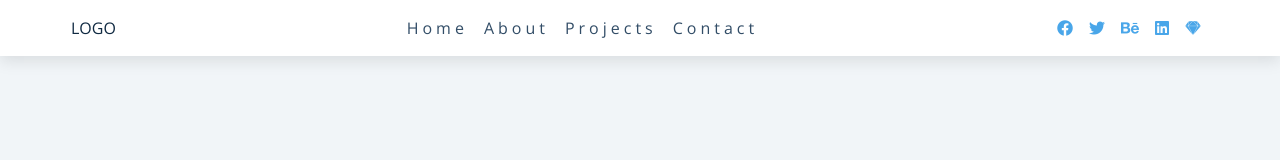
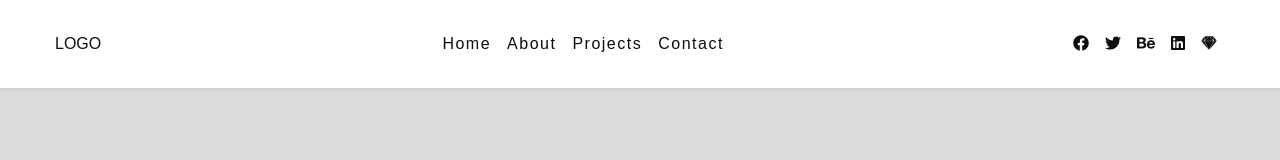
Before and after one commit to hamza-aamir-1/SMIT_FreeCodeCamp_Project_4, a plain HTML site: page index.html in a window 1280 px wide. Drawn offline with nearby package versions, Linux system fonts and the light colour scheme.

Commit message:
Improvements in Design

```diff
--- a/style.css
+++ b/style.css
@@ -1,142 +1,30 @@
-@import url("https://fonts.googleapis.com/css?family=Open+Sans|Roboto:400,700&display=swap");:root {
-    /* dark shades of primary color*/
-    --clr-primary-1: hsl(205, 86%, 17%);
-    --clr-primary-2: hsl(205, 77%, 27%);
-    --clr-primary-3: hsl(205, 72%, 37%);
-    --clr-primary-4: hsl(205, 63%, 48%);
-    /* primary/main color */
-    --clr-primary-5: #49a6e9;
-    /* lighter shades of primary color */
-    --clr-primary-6: hsl(205, 89%, 70%);
-    --clr-primary-7: hsl(205, 90%, 76%);
-    --clr-primary-8: hsl(205, 86%, 81%);
-    --clr-primary-9: hsl(205, 90%, 88%);
-    --clr-primary-10: hsl(205, 100%, 96%);
-    /* darkest grey - used for headings */
-    --clr-grey-1: hsl(209, 61%, 16%);
-    --clr-grey-2: hsl(211, 39%, 23%);
-    --clr-grey-3: hsl(209, 34%, 30%);
-    --clr-grey-4: hsl(209, 28%, 39%);
-    /* grey used for paragraphs */
-    --clr-grey-5: hsl(210, 22%, 49%);
-    --clr-grey-6: hsl(209, 23%, 60%);
-    --clr-grey-7: hsl(211, 27%, 70%);
-    --clr-grey-8: hsl(210, 31%, 80%);
-    --clr-grey-9: hsl(212, 33%, 89%);
-    --clr-grey-10: hsl(210, 36%, 96%);
-    --clr-white: #fff;
-    --clr-red-dark: hsl(360, 67%, 44%);
-    --clr-red-light: hsl(360, 71%, 66%);
-    --clr-green-dark: hsl(125, 67%, 44%);
-    --clr-green-light: hsl(125, 71%, 66%);
-    --clr-black: #222;
-    --ff-primary: "Roboto", sans-serif;
-    --ff-secondary: "Open Sans", sans-serif;
-    --transition: all 0.3s linear;
-    --spacing: 0.25rem;
-    --radius: 0.5rem;
-    --light-shadow: 0 5px 15px rgba(0, 0, 0, 0.1);
-    --dark-shadow: 0 5px 15px rgba(0, 0, 0, 0.2);
-    --max-width: 1170px;
-    --fixed-width: 620px;
-  }
-  *,
-  ::after,
-  ::before {
+body {
+    font-family: Arial, Helvetica, sans-serif;
+    background: rgb(219, 219, 219);
+    color: rgb(15, 15, 15);
+    line-height: 1.5;
+    font-size: 0.875rem;
     margin: 0;
     padding: 0;
-    box-sizing: border-box;
   }
-  body {
-    font-family: var(--ff-secondary);
-    background: var(--clr-grey-10);
-    color: var(--clr-grey-1);
-    line-height: 1.5;
-    font-size: 0.875rem;
-  }
-  ul {
-    list-style-type: none;
-  }
-  a {
-    text-decoration: none;
-  }
-  img:not(.logo) {
-    width: 100%;
-  }
-  img {
-    display: block;
-  }
-
-  h1,
-  h2,
-  h3,
-  h4 {
-    letter-spacing: var(--spacing);
-    text-transform: capitalize;
-    line-height: 1.25;
-    margin-bottom: 0.75rem;
-    font-family: var(--ff-primary);
-  }
-  h1 {
-    font-size: 3rem;
-  }
-  h2 {
-    font-size: 2rem;
-  }
-  h3 {
-    font-size: 1.25rem;
-  }
-  h4 {
-    font-size: 0.875rem;
-  }
-  p {
-    margin-bottom: 1.25rem;
-    color: var(--clr-grey-5);
-  }
-  @media screen and (min-width: 800px) {
-    h1 {
-      font-size: 4rem;
-    }
-    h2 {
-      font-size: 2.5rem;
-    }
-    h3 {
-      font-size: 1.75rem;
-    }
-    h4 {
-      font-size: 1rem;
-    }
-    body {
-      font-size: 1rem;
-    }
-    h1,
-    h2,
-    h3,
-    h4 {
-      line-height: 1;
-    }
-  }
-  /*  global classes */
-
   .btn {
     text-transform: uppercase;
     background: transparent;
-    color: var(--clr-black);
+    color: rgb(15, 15, 15);
     padding: 0.375rem 0.75rem;
-    letter-spacing: var(--spacing);
+    letter-spacing: 1.5px;
     display: inline-block;
-    transition: var(--transition);
+    transition: 0.4s;
     font-size: 0.875rem;
-    border: 2px solid var(--clr-black);
+    border: 2px solid rgb(15, 15, 15);
     cursor: pointer;
     box-shadow: 0 1px 3px rgba(0, 0, 0, 0.2);
-    border-radius: var(--radius);
+    border-radius: 10px;
   }
   .btn:hover {
-    color: var(--clr-white);
-    background: var(--clr-black);
+    color: rgb(219, 219, 219);
+    background: rgb(15, 15, 15);
   }
-  /* section */
   .section {
     padding: 5rem 0;
   }
@@ -156,14 +44,9 @@
     display: grid;
     place-items: center;
   }
-  /*
-  ===============
-  Navbar
-  ===============
-  */
   nav {
-    background: var(--clr-white);
-    box-shadow: var(--light-shadow);
+    background: white;
+    box-shadow: 0px 0px 5px silver;
   }
   .nav-header {
     display: flex;
@@ -173,31 +56,31 @@
   }
   .nav-toggle {
     font-size: 1.5rem;
-    color: var(--clr-primary-5);
+    color: blue;
     background: transparent;
     border-color: transparent;
-    transition: var(--transition);
+    transition: 0.4s;
     cursor: pointer;
   }
   .nav-toggle:hover {
-    color: var(--clr-primary-1);
+    color: blue;
     transform: rotate(90deg);
   }
   .logo {
     height: 40px;
   }
   .links a {
-    color: var(--clr-grey-3);
+    color: rgb(12, 12, 12);
     font-size: 1rem;
     text-transform: capitalize;
-    letter-spacing: var(--spacing);
+    letter-spacing: 1.5px;
     display: block;
     padding: 0.5rem 1rem;
-    transition: var(--transition);
+    transition: 0.4s;
   }
   .links a:hover {
-    background: var(--clr-primary-8);
-    color: var(--clr-primary-5);
+    background: rgb(155, 207, 228);
+    color: blue;
     padding-left: 1.5rem;
   }
   .social-icons {
@@ -206,7 +89,7 @@
   .links {
     height: 0;
     overflow: hidden;
-    transition: var(--transition);
+    transition: 0.4s;
   }
   .show-links {
     height: 10rem;
@@ -243,10 +126,72 @@
     }
     .social-icons a {
       margin: 0 0.5rem;
-      color: var(--clr-primary-5);
-      transition: var(--transition);
+      color: rgb(14, 14, 14);
+      transition: 0.4s;
     }
     .social-icons a:hover {
-      color: var(--clr-primary-7);
+      color: blue;
     }
   }
+  ul {
+    list-style-type: none;
+  }
+  a {
+    text-decoration: none;
+  }
+  img:not(.logo) {
+    width: 100%;
+  }
+  img {
+    display: block;
+  }
+
+  h1,
+  h2,
+  h3,
+  h4 {
+    letter-spacing: 1.5px;
+    text-transform: capitalize;
+    line-height: 1.25;
+    margin-bottom: 0.75rem;
+    font-family: Arial, Helvetica, sans-serif;
+  }
+  h1 {
+    font-size: 3rem;
+  }
+  h2 {
+    font-size: 2rem;
+  }
+  h3 {
+    font-size: 1.25rem;
+  }
+  h4 {
+    font-size: 0.875rem;
+  }
+  p {
+    margin-bottom: 1.25rem;
+    color: rgb(17, 17, 17);
+  }
+  @media screen and (min-width: 800px) {
+    h1 {
+      font-size: 4rem;
+    }
+    h2 {
+      font-size: 2.5rem;
+    }
+    h3 {
+      font-size: 1.75rem;
+    }
+    h4 {
+      font-size: 1rem;
+    }
+    body {
+      font-size: 1rem;
+    }
+    h1,
+    h2,
+    h3,
+    h4 {
+      line-height: 1;
+    }
+  }
```
Also changed, not shown: index.html (+0 -1 lines).
